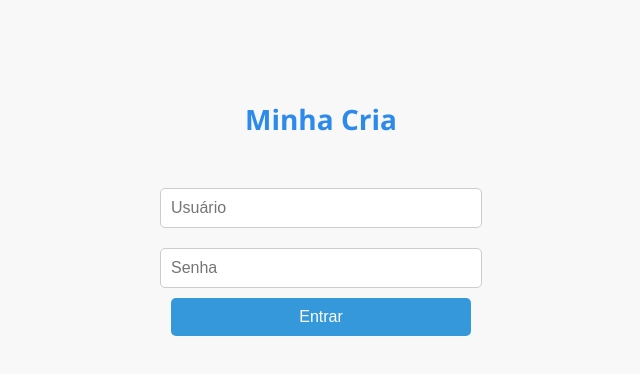
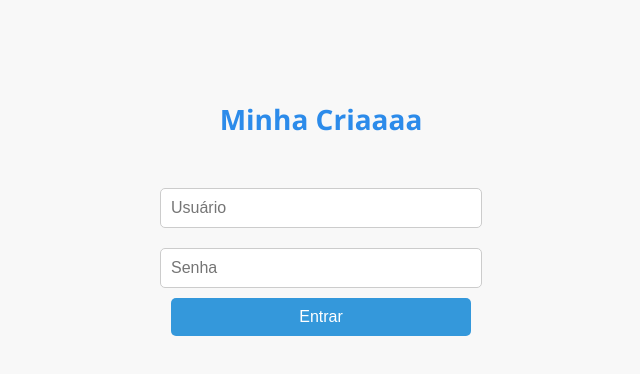
Before and after one commit to thalissomvinicius/dash, a plain HTML site: page index.html in a window 1280 px wide. Shown: the whole page, without its empty margins (319-959 px from the left). Drawn offline with Linux system fonts and the light colour scheme.

Commit message:
Update index.html

```diff
--- a/index.html
+++ b/index.html
@@ -36,7 +36,7 @@
   </style>
 </head>
 <body>
-  <h1 style='font-size:28px;'>Minha Cria</h1>
+  <h1 style='font-size:28px;'>Minha Criaaaa</h1>
 
   <div class="login-container">
     <input type="text" id="usernameInput" class="login-input" placeholder="Usuário">
```
